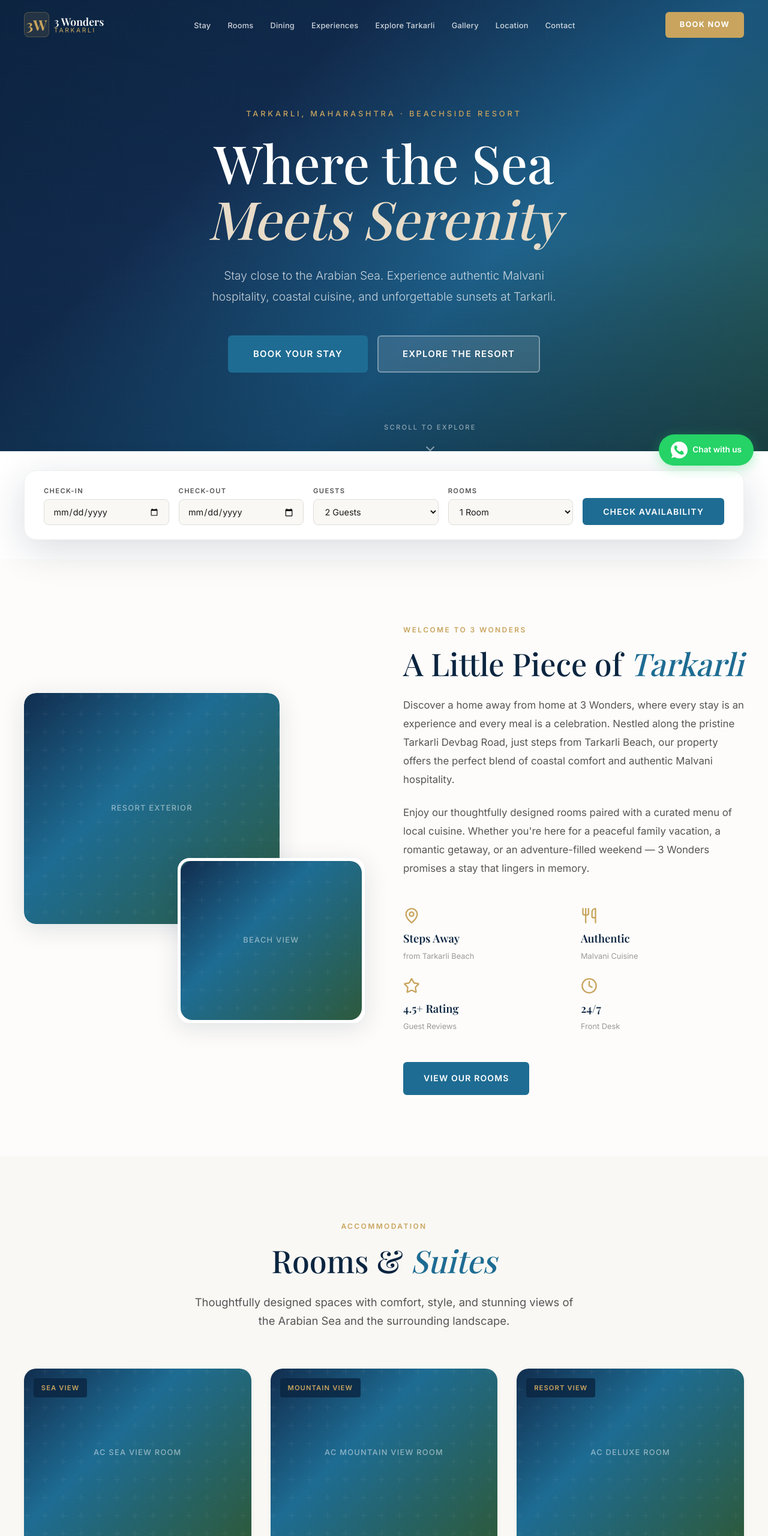
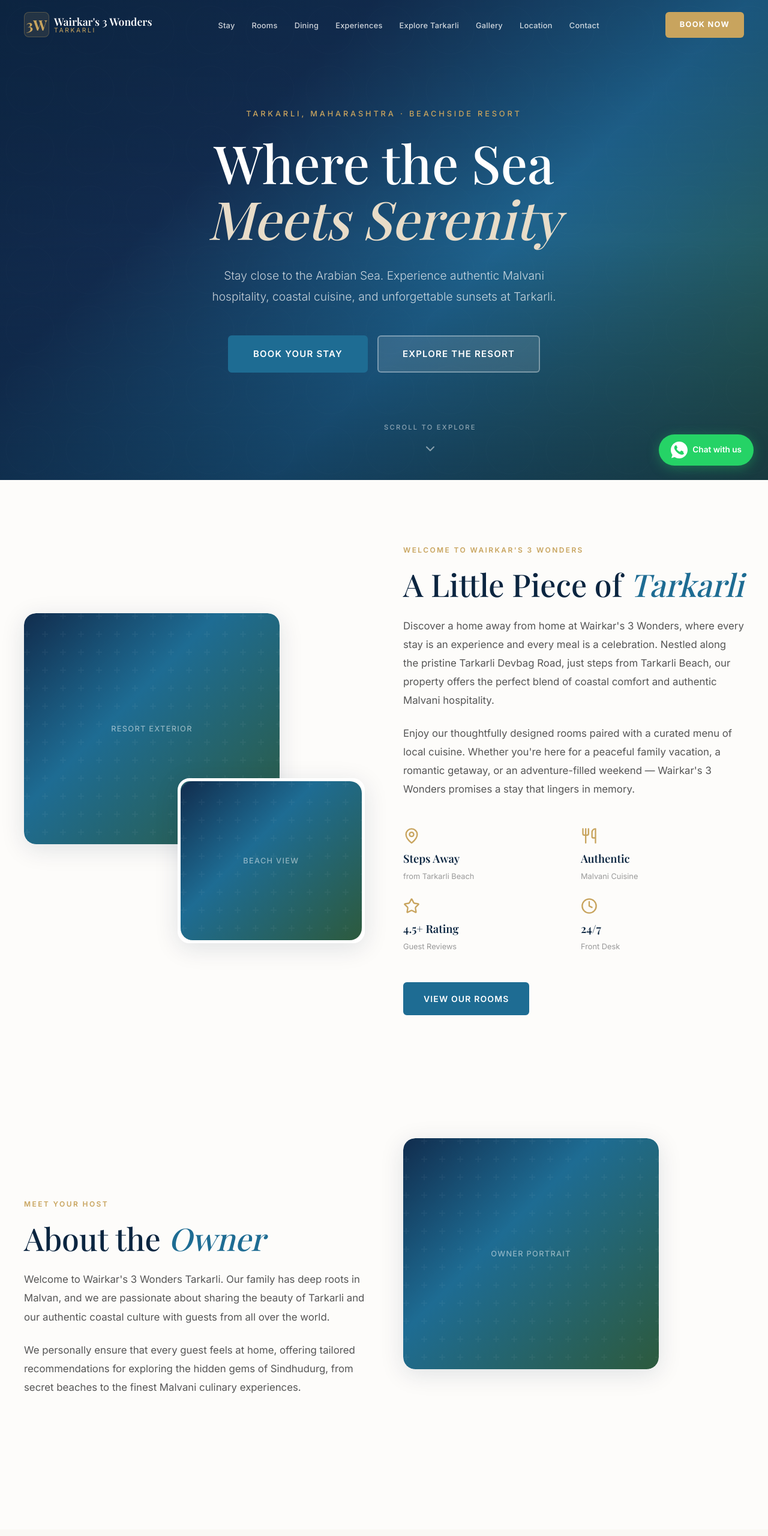
Before and after one commit to swarajtandel/3wonders-tarkarli, a plain HTML site: page index.html in a window 1280 px wide. Shown: the top 2560 px of the page at 60% size. Drawn offline with nearby package versions, Linux system fonts and the light colour scheme; a web font is replaced by a local one.

Commit message:
Update resort website

```diff
--- a/data.js
+++ b/data.js
@@ -5,8 +5,8 @@
  */
 
 const HOTEL = {
-    name: '3 Wonders Tarkarli',
-    fullName: '3 Wonders Tarkarli Hotel and Restaurant',
+    name: "Wairkar's 3 Wonders Tarkarli",
+    fullName: "Wairkar's 3 Wonders Tarkarli",
     tagline: 'Your Coastal Escape in Tarkarli',
     phone: '+919820049021',
     phoneDisplay: '+91 98200 49021',
@@ -34,7 +34,7 @@ const HOTEL = {
 const ROOMS = [
     {
         id: 'ac-sea-view',
-        name: 'AC Room — Sea View',
+        name: 'AC Sea View Room',
         shortDesc: 'Wake up to the sound of the Arabian Sea with panoramic ocean views from your window.',
         description: 'Our Sea View rooms offer a stunning panorama of the Arabian Sea. Thoughtfully designed with comfort in mind, each room features air conditioning, a comfortable bed, private bathroom, and modern amenities. Fall asleep to the gentle sound of waves and wake up to breathtaking ocean sunrises.',
         amenities: ['Air Conditioning', 'Sea View', 'TV', 'Wi-Fi', 'Private Bathroom', 'Room Service'],
@@ -43,24 +43,24 @@ const ROOMS = [
         imgLabel: 'AC Sea View Room'
     },
     {
-        id: 'ac-mountain-view',
-        name: 'AC Room — Mountain View',
+        id: 'ac-mountain-view-premium',
+        name: 'AC Mountain View Premium Room',
         shortDesc: 'Relax with serene views of the lush Western Ghats and surrounding greenery.',
         description: 'Surrounded by tropical greenery, our Mountain View rooms offer a peaceful retreat from the world. Each room comes equipped with air conditioning, comfortable bedding, a private bathroom, and all modern conveniences. Ideal for couples and families looking for a tranquil getaway.',
         amenities: ['Air Conditioning', 'Mountain/Garden View', 'TV', 'Wi-Fi', 'Private Bathroom', 'Room Service'],
         view: 'Mountain View',
         category: 'rooms',
-        imgLabel: 'AC Mountain View Room'
+        imgLabel: 'AC Mountain View Premium Room'
     },
     {
-        id: 'ac-deluxe',
-        name: 'AC Deluxe Room',
+        id: 'ac-family-suites',
+        name: 'AC Family Suites',
         shortDesc: 'Our most spacious rooms offering premium comfort for families and groups.',
-        description: 'The Deluxe rooms at 3 Wonders are our most spacious offerings, designed for those who appreciate extra room and comfort. Featuring air conditioning, modern furnishings, a well-appointed private bathroom, and all essential amenities. Perfect for families and longer stays.',
+        description: 'The Family Suites at Wairkar\'s 3 Wonders are our most spacious offerings, designed for those who appreciate extra room and comfort. Featuring air conditioning, modern furnishings, a well-appointed private bathroom, and all essential amenities. Perfect for families and longer stays.',
         amenities: ['Air Conditioning', 'TV', 'Wi-Fi', 'Private Bathroom', 'Room Service', 'Electric Kettle'],
         view: 'Resort View',
         category: 'rooms',
-        imgLabel: 'AC Deluxe Room'
+        imgLabel: 'AC Family Suites'
     }
 ];
 
--- a/index.html
+++ b/index.html
@@ -7,28 +7,28 @@
     <meta http-equiv="X-UA-Compatible" content="IE=edge">
 
     <!-- Primary SEO -->
-    <title>3 Wonders Tarkarli | Resort & Stay in Tarkarli, Maharashtra</title>
+    <title>Wairkar's 3 Wonders Tarkarli | Resort & Stay in Tarkarli, Maharashtra</title>
     <meta name="description"
-        content="Experience authentic Malvani hospitality at 3 Wonders Tarkarli — a premium beachside resort with spacious rooms, coastal cuisine, and unforgettable sunsets on the Arabian Sea. Book your coastal escape today.">
+        content="Experience authentic Malvani hospitality at Wairkar's 3 Wonders Tarkarli — a premium beachside resort with spacious rooms, coastal cuisine, and unforgettable sunsets on the Arabian Sea. Book your coastal escape today.">
     <meta name="keywords"
-        content="Tarkarli hotel, Tarkarli resort, Malvan stay, beach resort Maharashtra, 3 Wonders Tarkarli, Sindhudurg accommodation, Devbag beach hotel, Malvani food">
+        content="Tarkarli hotel, Tarkarli resort, Malvan stay, beach resort Maharashtra, Wairkar's 3 Wonders Tarkarli, Sindhudurg accommodation, Devbag beach hotel, Malvani food">
     <link rel="canonical" href="https://3wonderstarkarli.com">
 
     <!-- Open Graph -->
-    <meta property="og:title" content="3 Wonders Tarkarli | Your Coastal Escape in Tarkarli">
+    <meta property="og:title" content="Wairkar's 3 Wonders Tarkarli | Your Coastal Escape in Tarkarli">
     <meta property="og:description"
-        content="Stay close to the sea. Experience authentic Malvani hospitality at 3 Wonders — spacious rooms, coastal cuisine, and the beauty of Tarkarli.">
+        content="Stay close to the sea. Experience authentic Malvani hospitality at Wairkar's 3 Wonders — spacious rooms, coastal cuisine, and the beauty of Tarkarli.">
     <meta property="og:type" content="website">
     <meta property="og:url" content="https://3wonderstarkarli.com">
     <meta property="og:image" content="https://3wonderstarkarli.com/og-image.jpg">
     <meta property="og:locale" content="en_IN">
-    <meta property="og:site_name" content="3 Wonders Tarkarli">
+    <meta property="og:site_name" content="Wairkar's 3 Wonders Tarkarli">
 
     <!-- Twitter Card -->
     <meta name="twitter:card" content="summary_large_image">
-    <meta name="twitter:title" content="3 Wonders Tarkarli | Resort & Stay in Tarkarli, Maharashtra">
+    <meta name="twitter:title" content="Wairkar's 3 Wonders Tarkarli | Resort & Stay in Tarkarli, Maharashtra">
     <meta name="twitter:description"
-        content="Experience authentic Malvani hospitality at 3 Wonders Tarkarli. Book your coastal escape today.">
+        content="Experience authentic Malvani hospitality at Wairkar's 3 Wonders Tarkarli. Book your coastal escape today.">
 
     <!-- Schema.org Structured Data -->
     <script type="application/ld+json">
@@ -98,10 +98,10 @@
     <!-- ========== NAVIGATION ========== -->
     <nav id="navbar" class="navbar" role="navigation" aria-label="Main navigation">
         <div class="nav-container">
-            <a href="#hero" class="nav-logo" aria-label="3 Wonders Tarkarli - Home">
+            <a href="#hero" class="nav-logo" aria-label="Wairkar's 3 Wonders Tarkarli - Home">
                 <span class="logo-mark">3W</span>
                 <span class="logo-text">
-                    <span class="logo-name">3 Wonders</span>
+                    <span class="logo-name">Wairkar's 3 Wonders</span>
                     <span class="logo-sub">Tarkarli</span>
                 </span>
             </a>
@@ -131,7 +131,7 @@
     <div class="mobile-nav-overlay" id="mobileNav" aria-hidden="true">
         <div class="mobile-nav-content">
             <div class="mobile-nav-header">
-                <span class="mobile-nav-brand">3 Wonders</span>
+                <span class="mobile-nav-brand">Wairkar's 3 Wonders</span>
                 <button class="mobile-nav-close" id="mobileNavClose" aria-label="Close menu">
                     <i data-lucide="x" class="icon"></i>
                 </button>
@@ -182,42 +182,6 @@
         </div>
     </section>
 
-    <!-- ========== BOOKING BAR ========== -->
-    <section id="booking-bar" class="booking-bar">
-        <div class="container">
-            <form class="booking-bar-form" id="quickBookingForm" aria-label="Quick booking search">
-                <div class="booking-field">
-                    <label for="bb-checkin">Check-in</label>
-                    <input type="date" id="bb-checkin" name="checkin" required>
-                </div>
-                <div class="booking-field">
-                    <label for="bb-checkout">Check-out</label>
-                    <input type="date" id="bb-checkout" name="checkout" required>
-                </div>
-                <div class="booking-field">
-                    <label for="bb-guests">Guests</label>
-                    <select id="bb-guests" name="guests">
-                        <option value="1">1 Guest</option>
-                        <option value="2" selected>2 Guests</option>
-                        <option value="3">3 Guests</option>
-                        <option value="4">4 Guests</option>
-                        <option value="5">5+ Guests</option>
-                    </select>
-                </div>
-                <div class="booking-field">
-                    <label for="bb-rooms">Rooms</label>
-                    <select id="bb-rooms" name="rooms">
-                        <option value="1" selected>1 Room</option>
-                        <option value="2">2 Rooms</option>
-                        <option value="3">3 Rooms</option>
-                        <option value="4">4+ Rooms</option>
-                    </select>
-                </div>
-                <button type="submit" class="btn btn-primary booking-bar-btn">Check Availability</button>
-            </form>
-        </div>
-    </section>
-
     <!-- ========== ABOUT / INTRODUCTION ========== -->
     <section id="about" class="section about">
         <div class="container">
@@ -231,15 +195,15 @@
                     </div>
                 </div>
                 <div class="about-content">
-                    <span class="section-label">Welcome to 3 Wonders</span>
+                    <span class="section-label">Welcome to Wairkar's 3 Wonders</span>
                     <h2 class="section-title">A Little Piece of <em>Tarkarli</em></h2>
-                    <p class="about-text">Discover a home away from home at 3 Wonders, where every stay is an experience
+                    <p class="about-text">Discover a home away from home at Wairkar's 3 Wonders, where every stay is an experience
                         and every meal is a celebration. Nestled along the pristine Tarkarli Devbag Road, just steps
                         from Tarkarli Beach, our property offers the perfect blend of coastal comfort and authentic
                         Malvani hospitality.</p>
                     <p class="about-text">Enjoy our thoughtfully designed rooms paired with a curated menu of local
                         cuisine. Whether you're here for a peaceful family vacation, a romantic getaway, or an
-                        adventure-filled weekend — 3 Wonders promises a stay that lingers in memory.</p>
+                        adventure-filled weekend — Wairkar's 3 Wonders promises a stay that lingers in memory.</p>
                     <div class="about-stats">
                         <div class="stat-item">
                             <i data-lucide="map-pin" class="stat-icon"></i>
@@ -263,6 +227,25 @@
                         </div>
                     </div>
                     <a href="#rooms" class="btn btn-primary">View Our Rooms</a>
+                </div>
+            </div>
+        </div>
+    </section>
+
+    <!-- ========== ABOUT THE OWNER ========== -->
+    <section id="owner" class="section owner-section" style="background-color: var(--surface);">
+        <div class="container">
+            <div class="about-grid reveal">
+                <div class="about-content">
+                    <span class="section-label">Meet Your Host</span>
+                    <h2 class="section-title">About the <em>Owner</em></h2>
+                    <p class="about-text">Welcome to Wairkar's 3 Wonders Tarkarli. Our family has deep roots in Malvan, and we are passionate about sharing the beauty of Tarkarli and our authentic coastal culture with guests from all over the world.</p>
+                    <p class="about-text">We personally ensure that every guest feels at home, offering tailored recommendations for exploring the hidden gems of Sindhudurg, from secret beaches to the finest Malvani culinary experiences.</p>
+                </div>
+                <div class="about-images">
+                    <div class="about-img-primary" style="aspect-ratio: 4/5;">
+                        <div class="img-placeholder" data-label="Owner Portrait"></div>
+                    </div>
                 </div>
             </div>
         </div>
@@ -444,7 +427,7 @@
             <div class="location-grid reveal">
                 <div class="location-info">
                     <div class="location-card">
-                        <h3>3 Wonders Tarkarli</h3>
+                        <h3>Wairkar's 3 Wonders Tarkarli</h3>
                         <p>House No. 892/893, Tarkarli Kalethar,<br>Tarkarli Devbag Road,<br>Malvan,
                             Sindhudurg,<br>Maharashtra — 416606, India</p>
                     </div>
@@ -553,9 +536,9 @@
                                 <label for="bf-room-type">Room Preference</label>
                                 <select id="bf-room-type" name="roomType">
                                     <option value="">No preference</option>
-                                    <option value="ac-sea-view">AC Room — Sea View</option>
-                                    <option value="ac-mountain-view">AC Room — Mountain View</option>
-                                    <option value="ac-deluxe">AC Deluxe Room</option>
+                                    <option value="ac-sea-view">AC Sea View Room</option>
+                                    <option value="ac-mountain-view-premium">AC Mountain View Premium Room</option>
+                                    <option value="ac-family-suites">AC Family Suites</option>
                                 </select>
                             </div>
                         </div>
@@ -700,7 +683,7 @@
                     <div class="footer-logo">
                         <span class="logo-mark">3W</span>
                         <span class="logo-text">
-                            <span class="logo-name">3 Wonders</span>
+                            <span class="logo-name">Wairkar's 3 Wonders</span>
                             <span class="logo-sub">Tarkarli</span>
                         </span>
                     </div>
@@ -745,7 +728,7 @@
                 </div>
             </div>
             <div class="footer-bottom">
-                <p>&copy; 2024 3 Wonders Tarkarli Hotel and Restaurant. All rights reserved.</p>
+                <p>&copy; 2024 Wairkar's 3 Wonders Tarkarli Hotel and Restaurant. All rights reserved.</p>
                 <div class="footer-bottom-links">
                     <a href="#">Privacy Policy</a>
                     <a href="#">Terms & Conditions</a>
```
